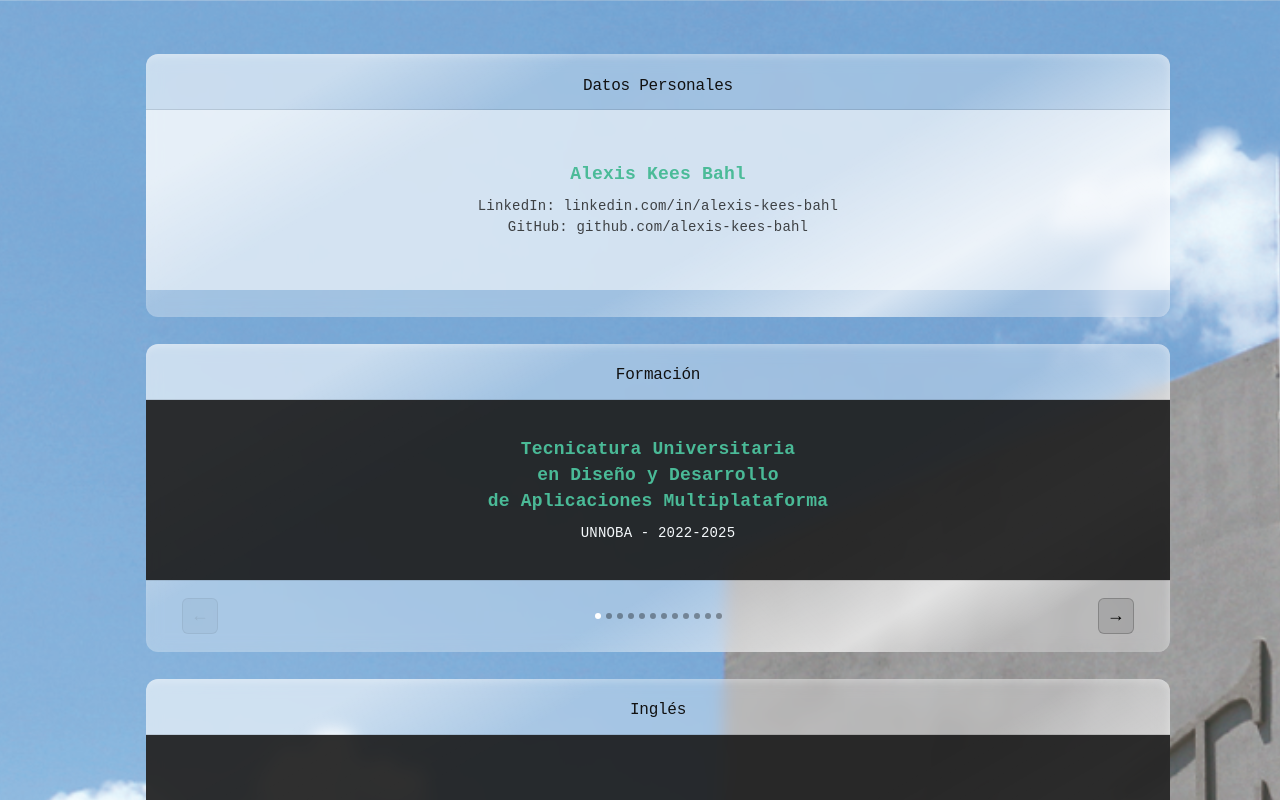
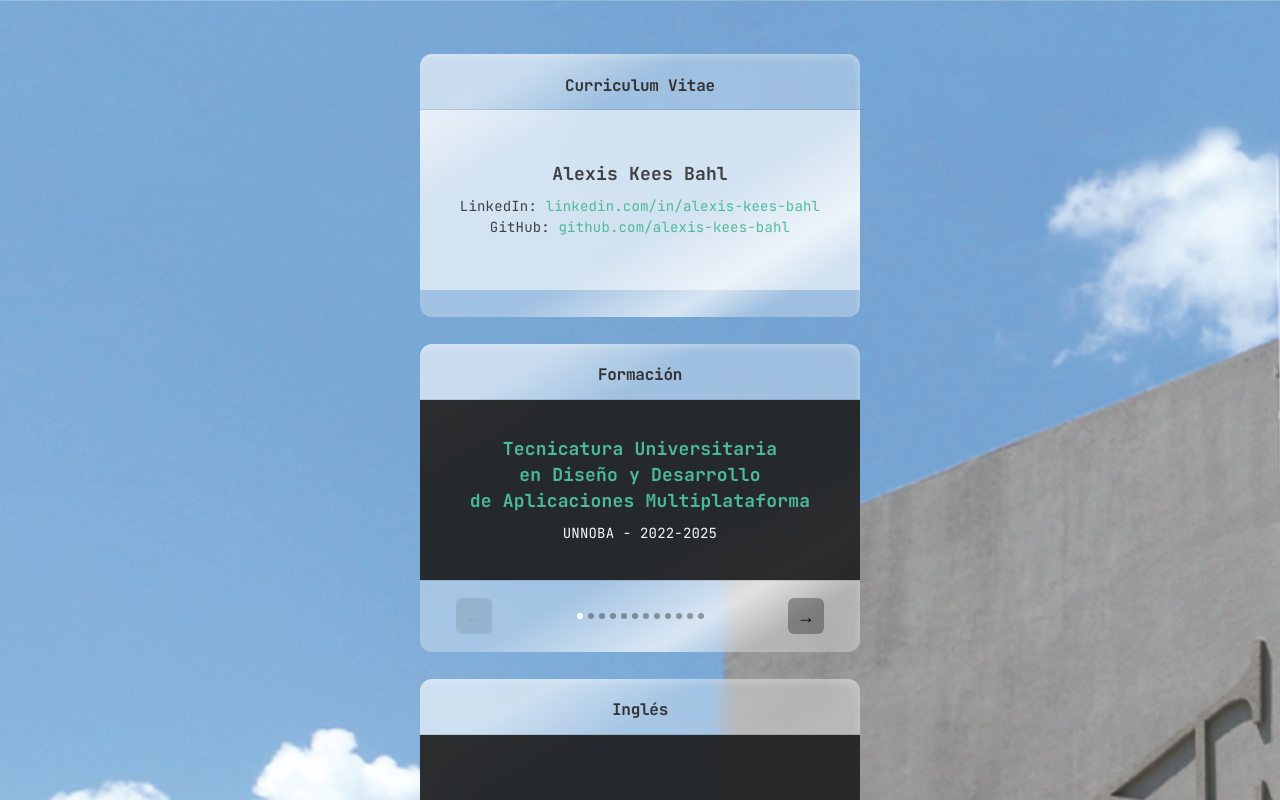
Before and after one commit to alexis-kees-bahl/alexis-kees-bahl.github.io, a React (Vite) app: page / in a window 1280 px wide. Shown: the top 800 px of the page. Built offline with nearby package versions, Linux system fonts and the light colour scheme.

Commit message:
corregí estilos

```diff
--- a/index.html
+++ b/index.html
@@ -1,6 +1,12 @@
 <!doctype html>
 <html lang="en">
   <head>
+    <link rel="preconnect" href="https://fonts.googleapis.com" />
+    <link rel="preconnect" href="https://fonts.gstatic.com" crossorigin />
+    <link
+      href="https://fonts.googleapis.com/css2?family=JetBrains+Mono:wght@400;700&display=swap"
+      rel="stylesheet"
+    />
     <meta charset="UTF-8" />
     <link rel="icon" type="image/svg+xml" href="./src/assets/profile.svg" />
     <meta name="viewport" content="width=device-width, initial-scale=1.0" />
--- a/src/App.css
+++ b/src/App.css
@@ -1,6 +1,12 @@
+
+* {
+  font-family: "JetBrains Mono", monospace;
+  box-sizing: border-box;
+}
+
 main {
   width: 100%;
-  margin: 3rem 1rem 0 1rem;
+  padding: 3rem 1rem 0 1rem;
   display: flex;
   flex-direction: column;
   gap: 1.5rem;
@@ -11,18 +17,21 @@ main {
 
 h2 {
   font-size: 16px;
-  font-weight: 500;
-  color: #111;
+  font-weight: 600;
+  color: #333;
 }
 
+a {
+  color: inherit;
+  text-decoration: none;
+    color: #42ba90;
+}
 
+a:hover{
+  opacity: 0.8;
+  text-decoration: underline;
+}
 
-/* ---- All cards ----- */
-
-* {
-  font-family: "JetBrains Mono", monospace;
-  box-sizing: border-box;
-}
 
 .card {
   background: linear-gradient(
@@ -41,8 +50,9 @@ h2 {
   transition:
     box-shadow 0.2s,
     transform 0.2s;
-  min-width: 80%;
-  max-width: 500px;
+    width: 440px;
+    min-width: 300px;
+  max-width: 80%;
 }
 
 .card:hover {
@@ -50,7 +60,6 @@ h2 {
     10px 4px 8px rgba(0, 0, 0, 0.08),
     inset 0 2px 4px 0 rgba(255, 255, 255, 0.3);
   transform: translate(-2px, -2px);
-  cursor: pointer;
 }
 
 /* =============================================
@@ -89,6 +98,7 @@ h2 {
   z-index: 10;
   box-sizing: border-box;
   width: 100%;
+  cursor: default;
 }
 .inner-card-content h3 {
   white-space: pre-wrap;
@@ -155,8 +165,8 @@ h2 {
 
 .nav-btn,
 .close-btn {
-  background: rgba(0, 0, 0, 0.1);
-  border: 0.5px solid rgba(0, 0, 0, 0.2);
+  background: rgba(0, 0, 0, 0.3);
+  border: none;
   border-radius: 6px;
   min-width: 2rem;
   height: 2rem;
@@ -179,7 +189,7 @@ h2 {
 
 .nav-btn:hover:not(:disabled),
 .close-btn:hover {
-  background: rgba(0, 0, 0, 0.05);
+  background: rgba(0, 0, 0, 0.1);
 }
 .nav-btn:disabled {
   opacity: 0.3;
--- a/src/App.jsx
+++ b/src/App.jsx
@@ -2,8 +2,13 @@
 import "./App.css";
 import Card from "./components/Card";
 
-const textoMultilinea = `LinkedIn: linkedin.com/in/alexis-kees-bahl
-GitHub: github.com/alexis-kees-bahl`;
+const textoMultilinea = (
+  <>
+    LinkedIn: <a href="https://linkedin.com/in/alexis-kees-bahl">linkedin.com/in/alexis-kees-bahl</a>
+    {"\n"}
+    GitHub: <a href="https://github.com/alexis-kees-bahl">github.com/alexis-kees-bahl</a>
+  </>
+);
 
 const datosPersonales = [
   {
@@ -11,6 +16,7 @@ const datosPersonales = [
     description: textoMultilinea,
     bgColor: "rgba(255, 255, 255, 0.6)",
     txtColor: "#333",
+    titleColor:"#333",
     overlayColor: "rgba(255, 255, 255, 0)",
   },
 ];
@@ -157,7 +163,7 @@ const habilidadesBlandas = [
 export default function App() {
   return (
     <main>
-      <Card title="Datos Personales" items={datosPersonales} />
+      <Card title="Curriculum Vitae" items={datosPersonales} titleColor="#333"/>
 
       <Card title="Formación" items={formacion} />
 
@@ -173,7 +179,7 @@ export default function App() {
 
       <div className="footer">
         <p>Alexis Kees Bahl - 2026 - All rights reserved</p>
-        <p><a href="https://iconscout.com/icons/profile" class="text-underline font-size-sm" target="_blank">Icon</a> by <a href="https://iconscout.com/contributors/kudicon" class="text-underline font-size-sm" target="_blank">Kudicon</a></p>
+        <p><a href="https://iconscout.com/icons/profile" target="_blank">Icon</a> by <a href="https://iconscout.com/contributors/kudicon" target="_blank">Kudicon</a></p>
       </div>
     </main>
   );
--- a/src/components/Card.jsx
+++ b/src/components/Card.jsx
@@ -147,6 +147,7 @@ export default function Card({ title, items = [], items2 = null }) {
               description={card.description}
               bgColor={card.bgColor}
               txtColor={card.txtColor}
+              titleColor={card.titleColor}
               overlayColor={card.overlayColor}
               isActive={index === current}
             />
--- a/src/components/InnerCard.jsx
+++ b/src/components/InnerCard.jsx
@@ -11,6 +11,7 @@ export default function InnerCard({
   description,
   bgColor = "#333",
   txtColor = "#FFF",
+  titleColor="#42ba90",
   overlayColor = "rgba(0, 0, 0, 0.5)",
 }) {
   return (
@@ -19,7 +20,7 @@ export default function InnerCard({
       <div className="overlay" style={{ background: overlayColor }} />
 
       <div className="inner-card-content">
-        {title && <h3>{title}</h3>}
+        {title && <h3 style={{color:titleColor}}>{title}</h3>}
         <p className="inner-card-description" style={{ color: txtColor }}>
           {description}
         </p>
```
